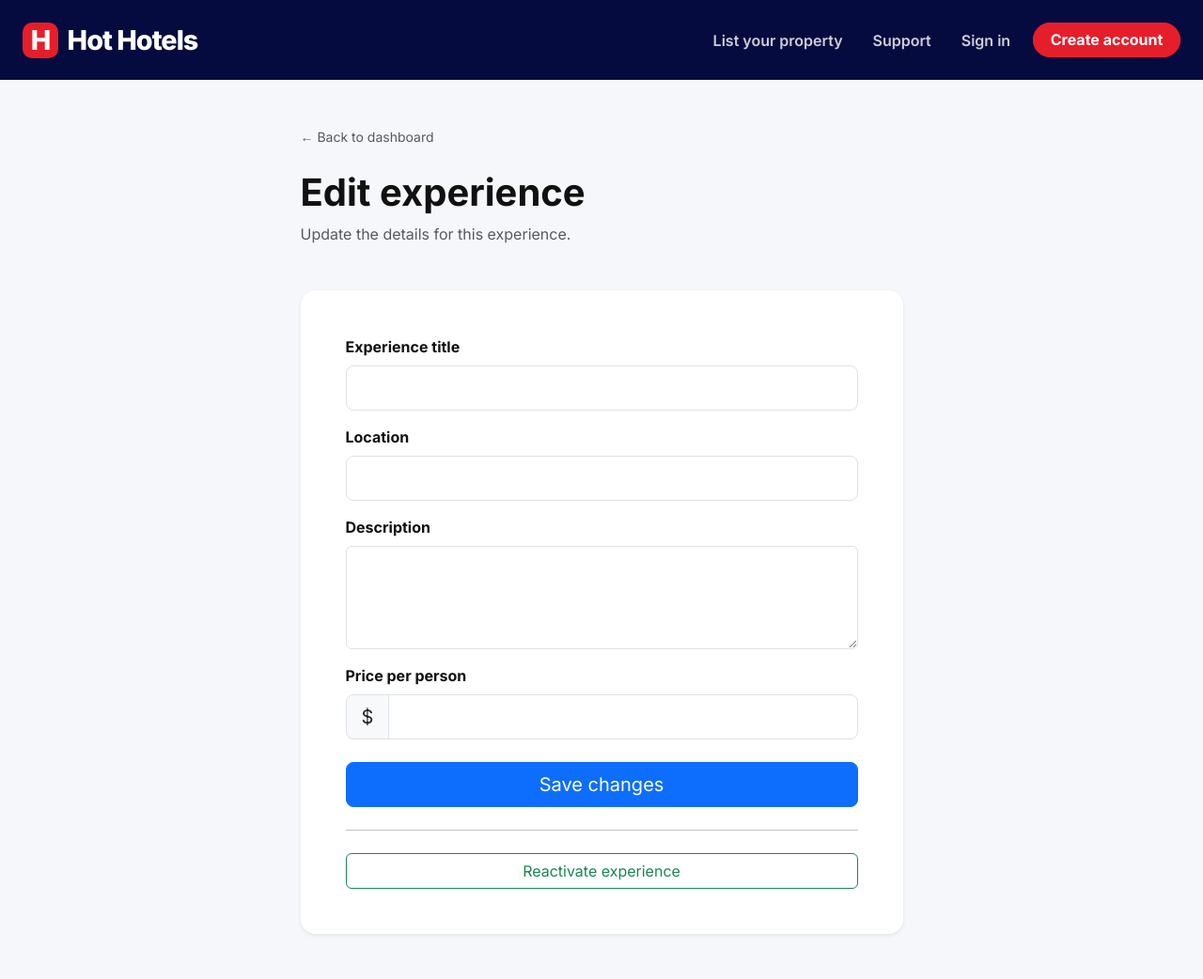
After one commit to paulcap510/hotel-booking-fastapi, a FastAPI app: template templates/edit_experience.html in a window 1280 px wide. The commit adds this page. Shown: the whole page at 94% size. Run offline with FastAPI, Linux system fonts and the light colour scheme; the template is opened without the code that fills it, so the values that code supplies are empty; parts of the project's set-up code (start-up, migrations or seed data) failed here and were passed over.

Commit message:
Updated host dashboard to allow for management of experiences (update, deactivate) quite quit . exit()

```diff
--- a/models.py
+++ b/models.py
@@ -74,4 +74,5 @@ class Experience(Base):
     price_per_person: Mapped[int] = mapped_column(Integer, index=True, nullable=False)
     location: Mapped[str] = mapped_column(String(255), index=True, nullable=False)
     image_path: Mapped[str] = mapped_column(String, nullable=False)
+    is_active: Mapped[bool] = mapped_column(Boolean, default=True, nullable=False)
     user_id: Mapped[int] = mapped_column(ForeignKey("users.id"), nullable=False)
--- /dev/null
+++ b/templates/edit_experience.html
@@ -0,0 +1,99 @@
+{% extends "layout.html" %}
+
+{% block content %}
+
+<main class="container py-5">
+
+  <div class="row justify-content-center">
+    <div class="col-lg-7">
+
+      <div class="mb-4">
+        <a href="{{ url_for('host_dashboard') }}" class="text-decoration-none text-muted small">
+          &larr; Back to dashboard
+        </a>
+      </div>
+
+      <h1 class="fw-bold mb-2">Edit experience</h1>
+      <p class="text-muted mb-5">Update the details for this experience.</p>
+
+      <section class="bg-white rounded-4 shadow-sm p-4 p-md-5">
+
+        <form method="post" action="/experiences/{{ experience.id }}/edit">
+
+          <div class="mb-3">
+            <label class="form-label fw-bold">Experience title</label>
+            <input
+              type="text"
+              class="form-control form-control-lg"
+              name="title"
+              value="{{ experience.title }}"
+              required
+            >
+          </div>
+
+          <div class="mb-3">
+            <label class="form-label fw-bold">Location</label>
+            <input
+              type="text"
+              class="form-control form-control-lg"
+              name="location"
+              value="{{ experience.location }}"
+              required
+            >
+          </div>
+
+          <div class="mb-3">
+            <label class="form-label fw-bold">Description</label>
+            <textarea
+              class="form-control"
+              name="description"
+              rows="4"
+              required
+            >{{ experience.description }}</textarea>
+          </div>
+
+          <div class="mb-4">
+            <label class="form-label fw-bold">Price per person</label>
+            <div class="input-group input-group-lg">
+              <span class="input-group-text">$</span>
+              <input
+                type="number"
+                class="form-control"
+                name="price_per_person"
+                min="1"
+                value="{{ experience.price_per_person }}"
+                required
+              >
+            </div>
+          </div>
+
+          <button type="submit" class="btn btn-primary btn-lg w-100">
+            Save changes
+          </button>
+
+        </form>
+
+        <hr class="my-4">
+
+        {% if experience.is_active %}
+        <form method="post" action="/experiences/{{ experience.id }}/deactivate">
+          <button type="submit" class="btn btn-outline-danger w-100">
+            Deactivate experience
+          </button>
+        </form>
+        {% else %}
+        <form method="post" action="/experiences/{{ experience.id }}/reactivate">
+          <button type="submit" class="btn btn-outline-success w-100">
+            Reactivate experience
+          </button>
+        </form>
+        {% endif %}
+
+      </section>
+
+    </div>
+  </div>
+
+</main>
+
+{% endblock content %}
```
Also changed, not shown: alembic/versions/1bfb7eedbbde_add_is_active_to_experiences.py (added, +32 -0 lines), routers/experiences.py (+130 -10 lines), templates/host_dashboard.html (+13 -1 lines), templates/manage_property.html (indentation only), 1 other file.
